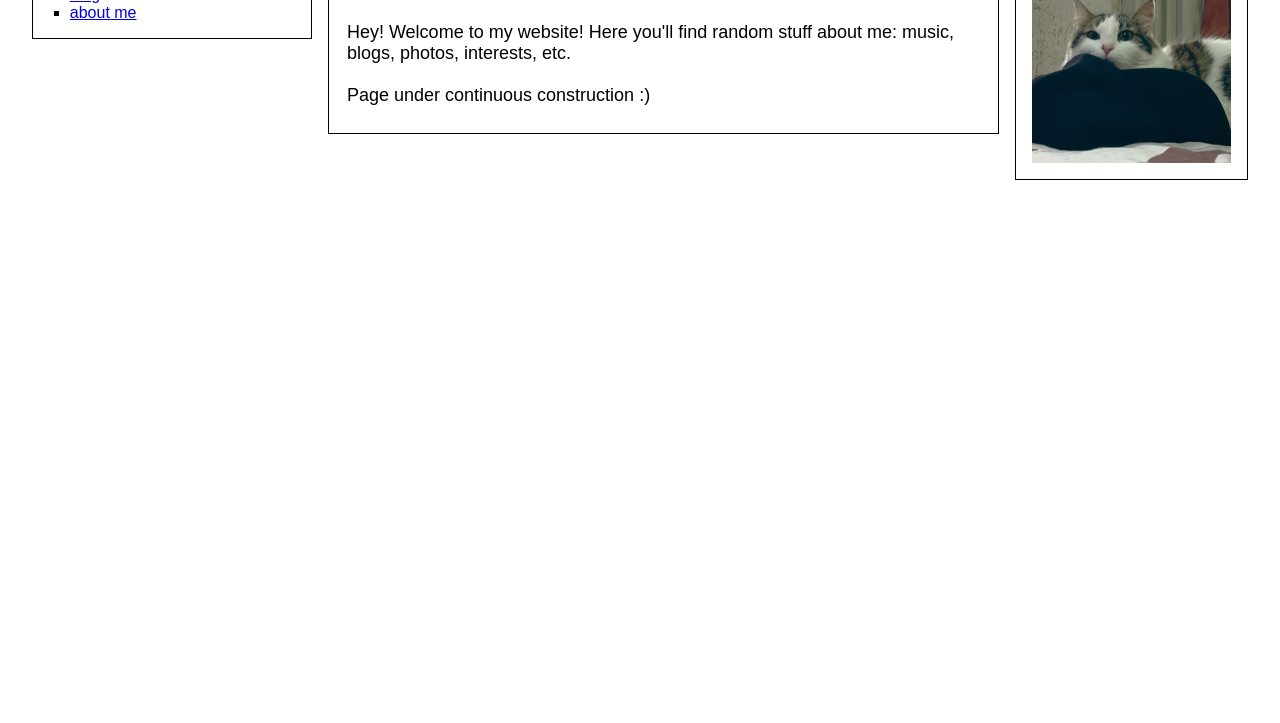
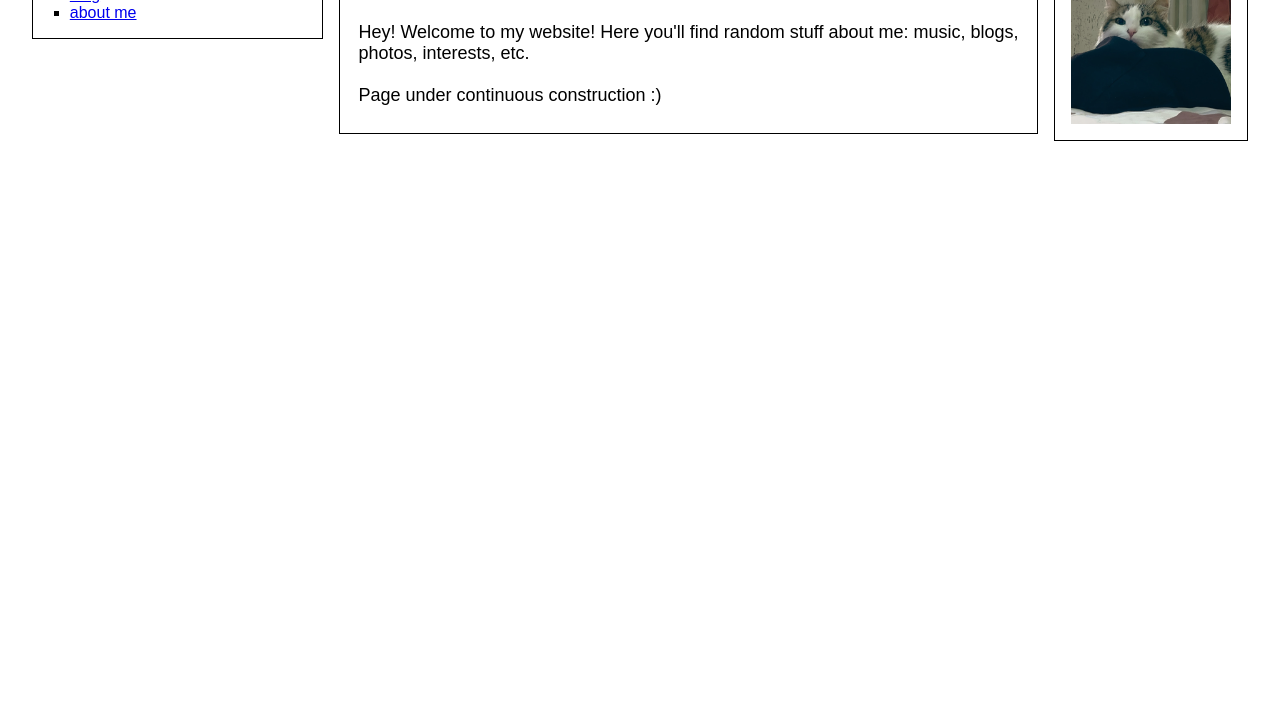
Before and after one commit to neolight1010/neolight1010.github.io, a plain HTML site: page index.html in a window 1280 px wide. Shown: the part 77-800 px from the top of the page. Drawn offline with Linux system fonts and the light colour scheme; a web font is replaced by a local one.

Commit message:
Decrease size of right div

```diff
--- a/style.css
+++ b/style.css
@@ -71,7 +71,7 @@ ul {
 /* --- right --- */
 
 .right-div {
-  flex-basis: 25%;
+  flex-basis: 20%;
 }
 
 .right-img {
```
